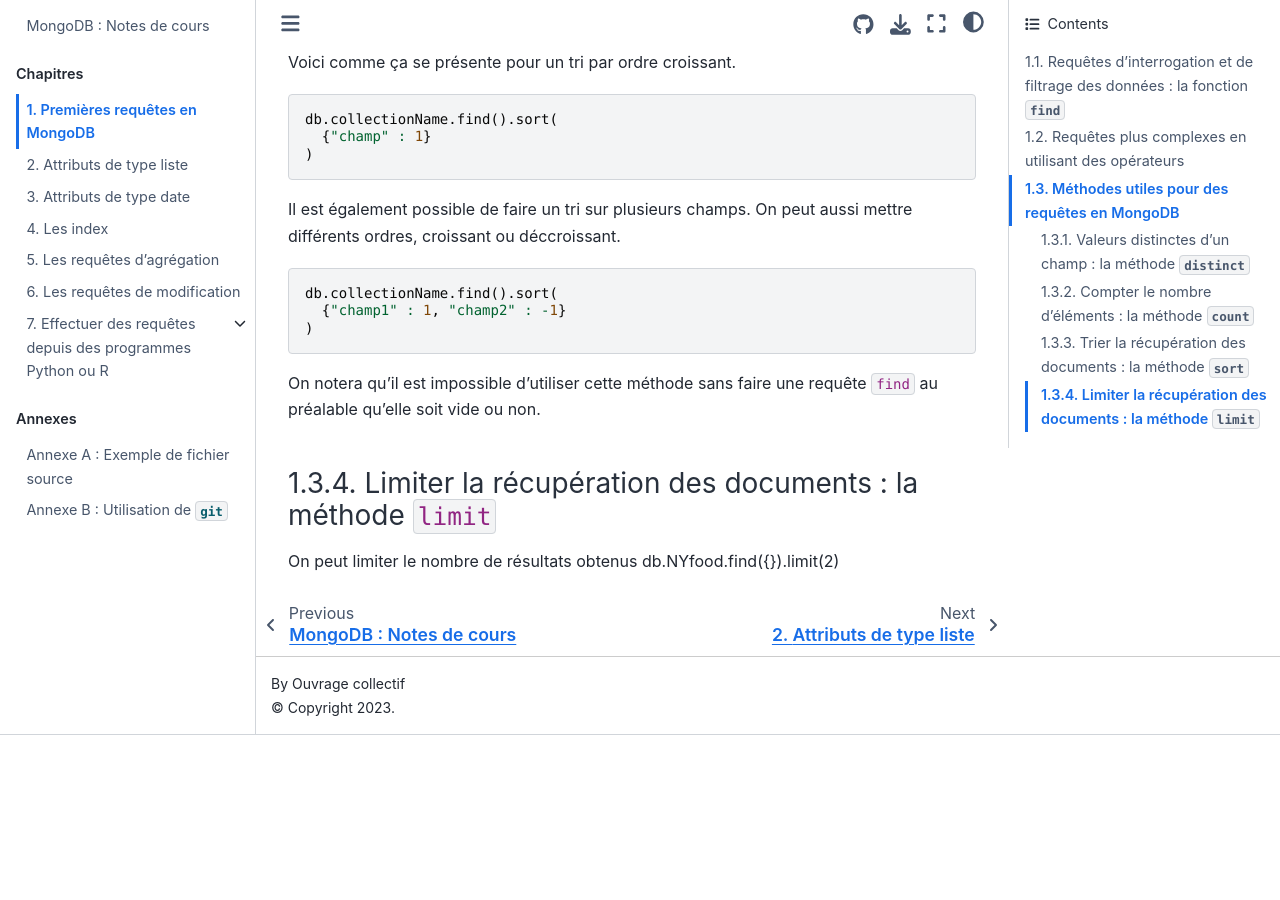
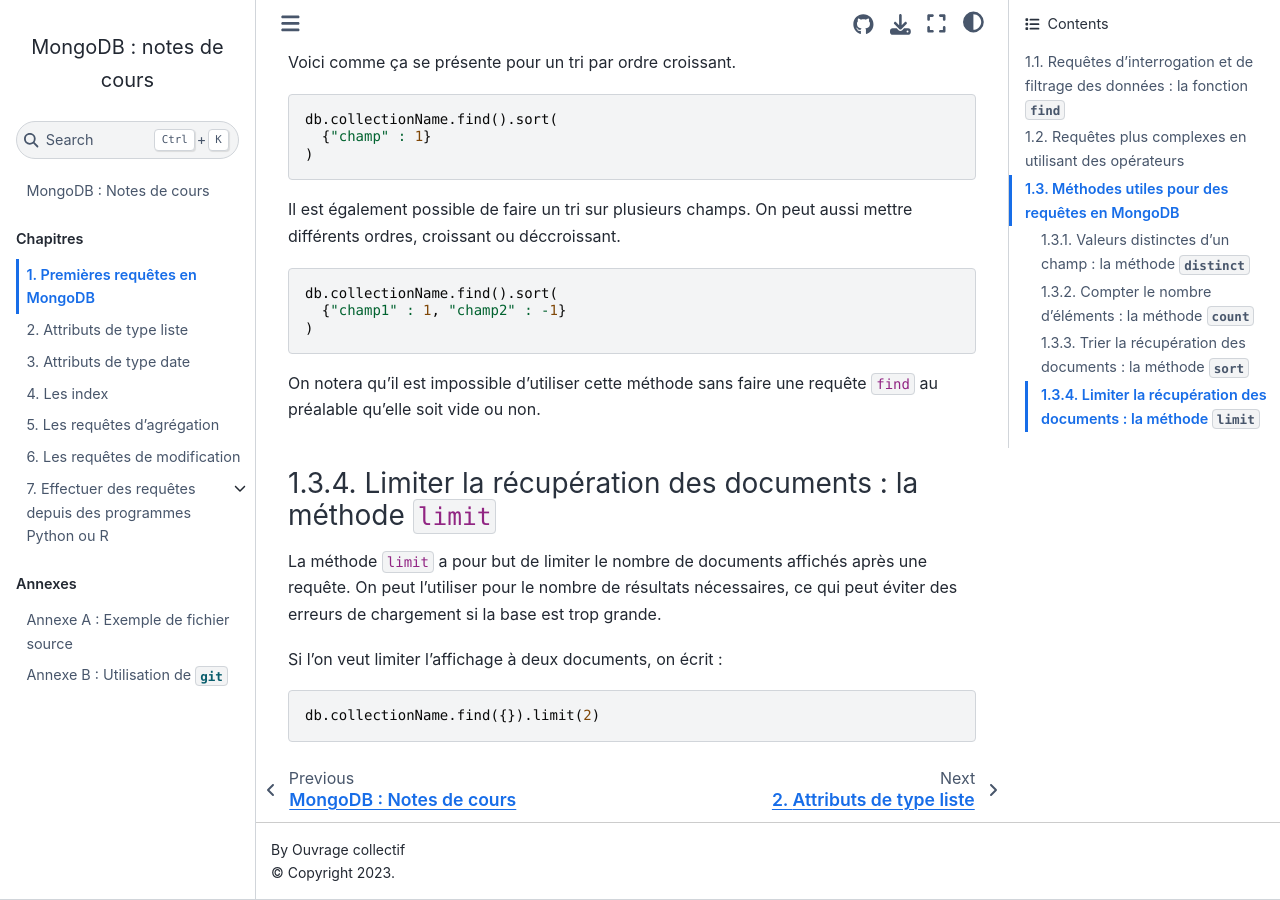
Before and after one commit to rtavenar/mongo_book, a Jupyter Book: the page built from content/01_find.md, in a window 1280 px wide and 900 px high, scrolled down 7201 px. Built offline with Jupyter Book 1.0.4 settings and Sphinx 7.4.7 and the Sphinx Book theme 1.1.4, drawn with Linux system fonts in a browser that asks for light colours; before the commit the page ends 7936 px from its top, so only the background shows below that.

Commit message:
Update 01_find.md

````diff
--- a/content/01_find.md
+++ b/content/01_find.md
@@ -370,5 +370,9 @@
 
 ### Limiter la récupération des documents : la méthode `limit`
 
-On peut limiter le nombre de résultats obtenus
-db.NYfood.find({}).limit(2)
+La méthode `limit` a pour but de limiter le nombre de documents affichés après une requête. On peut l'utiliser pour le nombre de résultats nécessaires, ce qui peut éviter des erreurs de chargement si la base est trop grande.
+
+Si l'on veut limiter l'affichage à deux documents, on écrit :
+```javascript
+db.collectionName.find({}).limit(2)
+```
````
